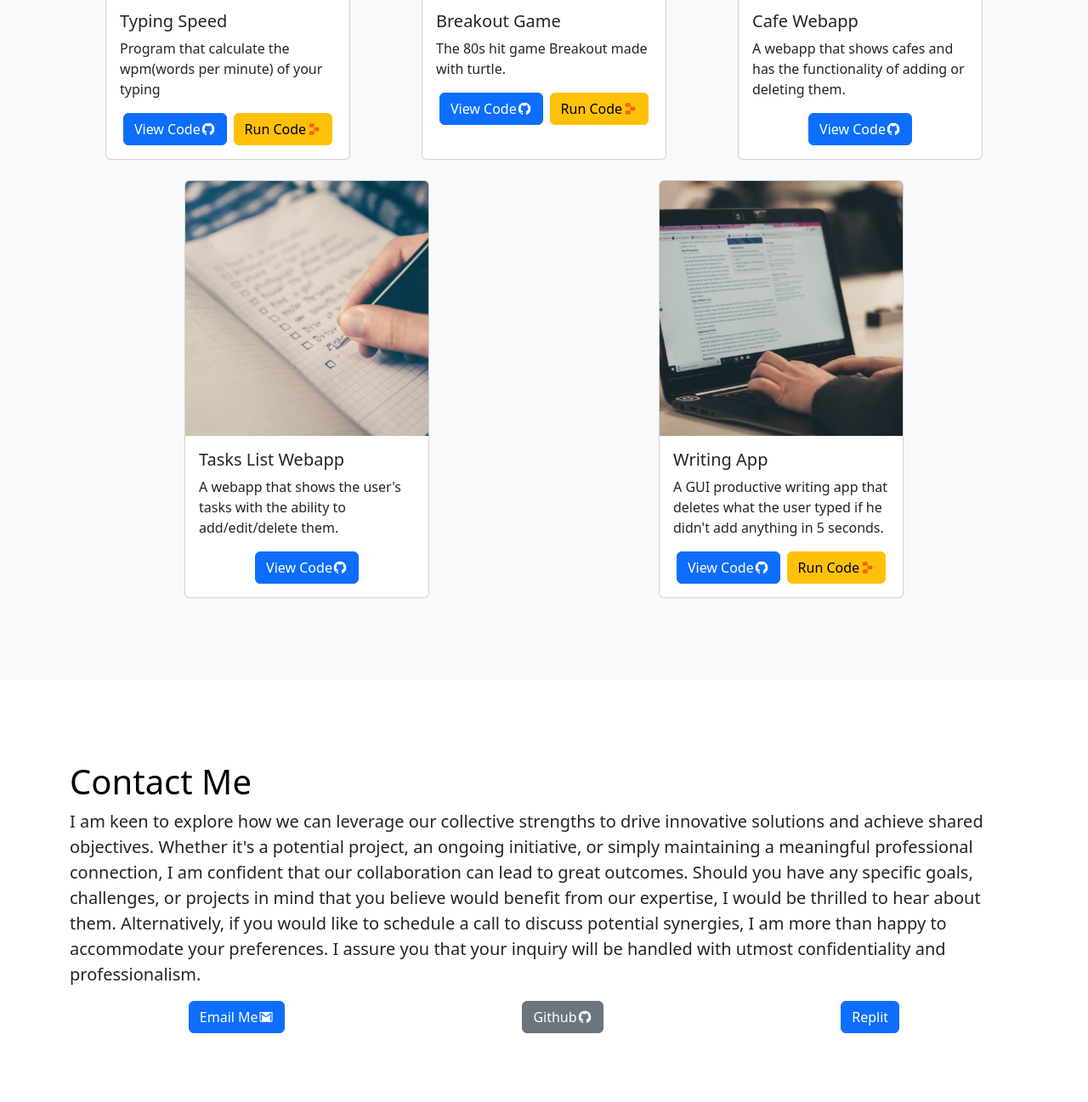
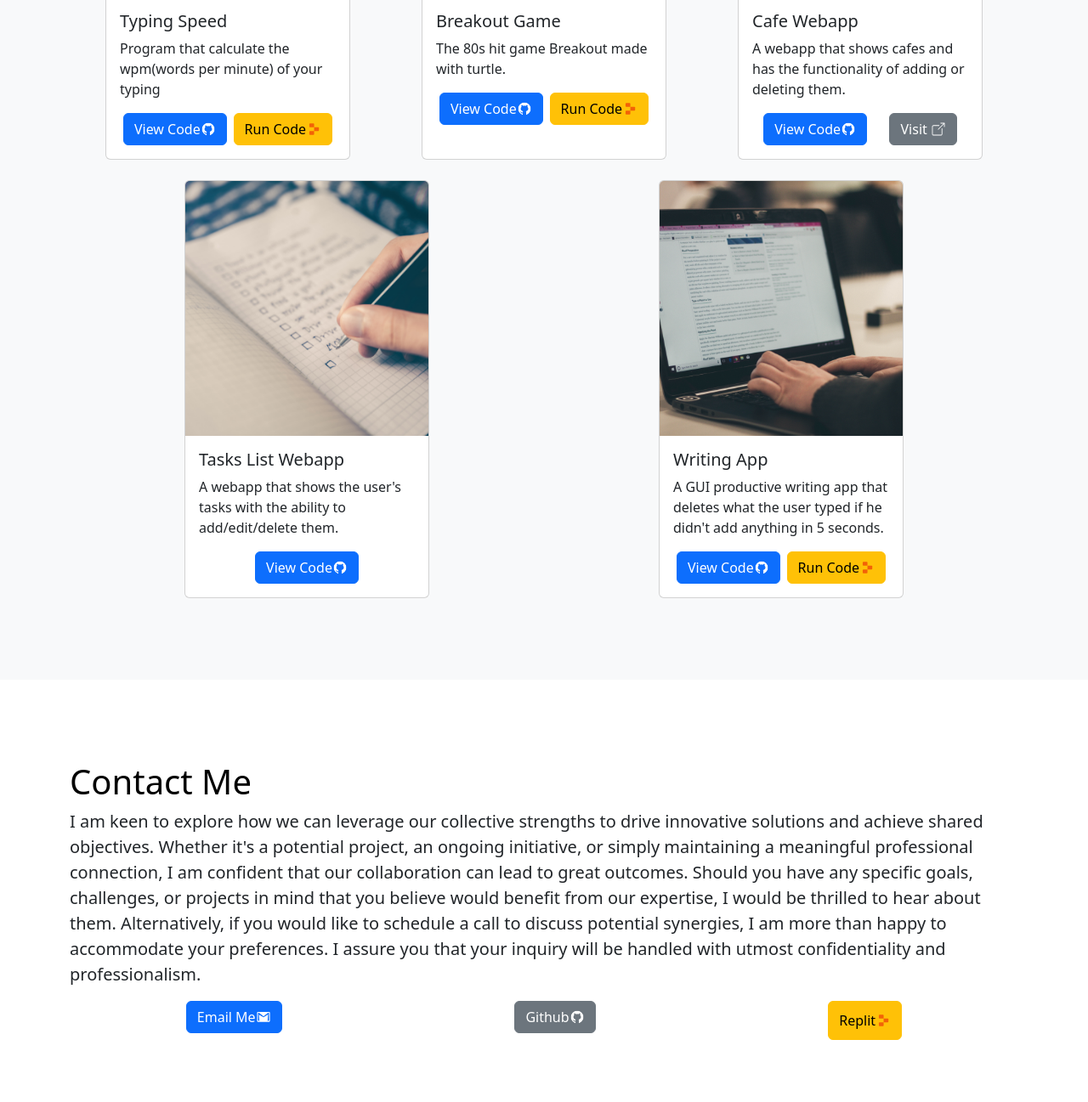
Before and after one commit to rayyaneelmalhouni/portfolio, a plain HTML site: page index.html in a window 1280 px wide. Shown: the part 2823-4120 px from the top of the page at 85% size. Drawn offline with Linux system fonts and the light colour scheme.

Commit message:
Add the visit webapp functionality

```diff
--- a/index.html
+++ b/index.html
@@ -536,6 +536,22 @@
                   >View Code
                   <img src="./images/github.png" widht="18" height="18"
                 /></a>
+                <a
+                  href="https://cafes-ea1w.onrender.com/"
+                  class="btn btn-secondary"
+                  target="_blank"
+                  style="
+                    display: flex;
+                    align-items: center;
+                    justify-content: space-around;
+                  "
+                  >Visit
+                  <img
+                    src="./images/visit.svg"
+                    widht="18"
+                    height="18"
+                    style="margin-left: 4px"
+                /></a>
               </div>
             </div>
           </div>
@@ -682,15 +698,34 @@
             /></a>
             <a
               href="https://replit.com/@RayyaneElmalhou"
-              class="btn btn-primary mb-2"
+              class="btn btn-warning"
               target="_blank"
               style="
                 display: flex;
-                justify-content: center;
                 align-items: center;
+                justify-content: space-around;
               "
-              >Replit</a
-            >
+              >Replit
+              <svg
+                width="18"
+                height="18"
+                viewBox="0 0 32 32"
+                fill="none"
+                xmlns="http://www.w3.org/2000/svg"
+              >
+                <path
+                  d="M7 5.5C7 4.67157 7.67157 4 8.5 4H15.5C16.3284 4 17 4.67157 17 5.5V12H8.5C7.67157 12 7 11.3284 7 10.5V5.5Z"
+                  fill="#F26207"
+                ></path>
+                <path
+                  d="M17 12H25.5C26.3284 12 27 12.6716 27 13.5V18.5C27 19.3284 26.3284 20 25.5 20H17V12Z"
+                  fill="#F26207"
+                ></path>
+                <path
+                  d="M7 21.5C7 20.6716 7.67157 20 8.5 20H17V26.5C17 27.3284 16.3284 28 15.5 28H8.5C7.67157 28 7 27.3284 7 26.5V21.5Z"
+                  fill="#F26207"
+                ></path></svg
+            ></a>
           </div>
         </div>
       </div>
```
Also changed, not shown: images/visit.svg (added).
